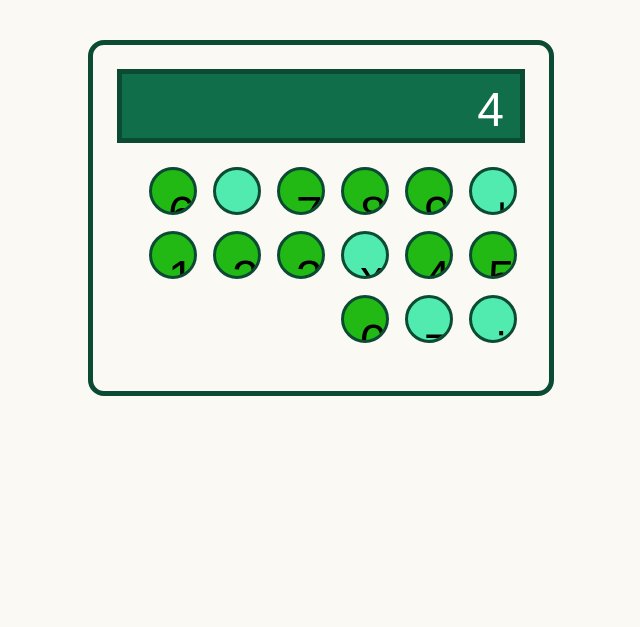
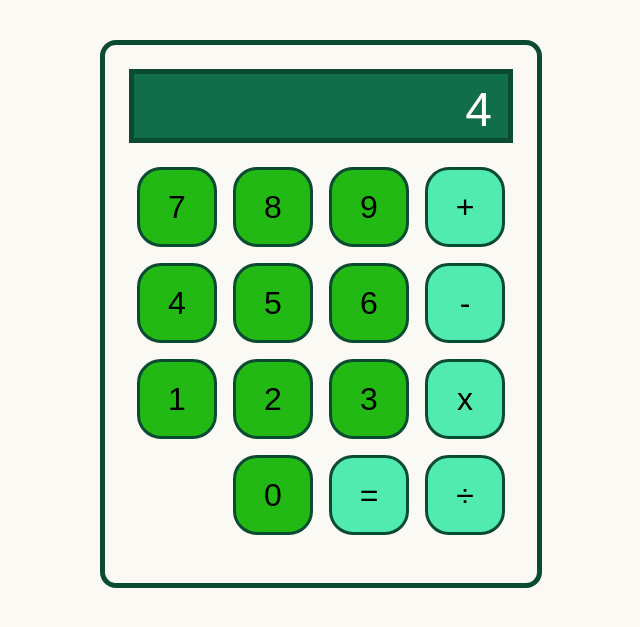
Before and after one commit to greeeenlu/DjangoWebApp, a Django app: page / in a window 1280 px wide. Shown: the part 84-711 px from the top of the page, without its empty margins (319-959 px from the left). Run offline with Django 3.2, Linux system fonts and the light colour scheme.

Commit message:
modified button style

```diff
--- a/WebApp/static/css/calculator.css
+++ b/WebApp/static/css/calculator.css
@@ -34,7 +34,7 @@
     border:5px solid #0C4B33;
     border-radius: 1rem;
     padding: 1.5rem;
-    max-width: 408px;
+    max-width: 384px;
 }
 
 .calc-display{
@@ -58,16 +58,19 @@
     float: right;
 }
 
-input{
+.calc-body li input{
     display: block;
     padding: 1rem;
     margin: 0.5rem;
     border: 3px solid #0C4B33;
     border-radius: 1.5rem;
-    height: 3rem;
-    width: 3rem;
+    height: 5rem;
+    width: 5rem;
     text-align: center;
-    font-size: 3rem;
+    font-size: 2rem;
+}
+.calc-body li input:{
+
 }
 
 .digital-btn{
```
